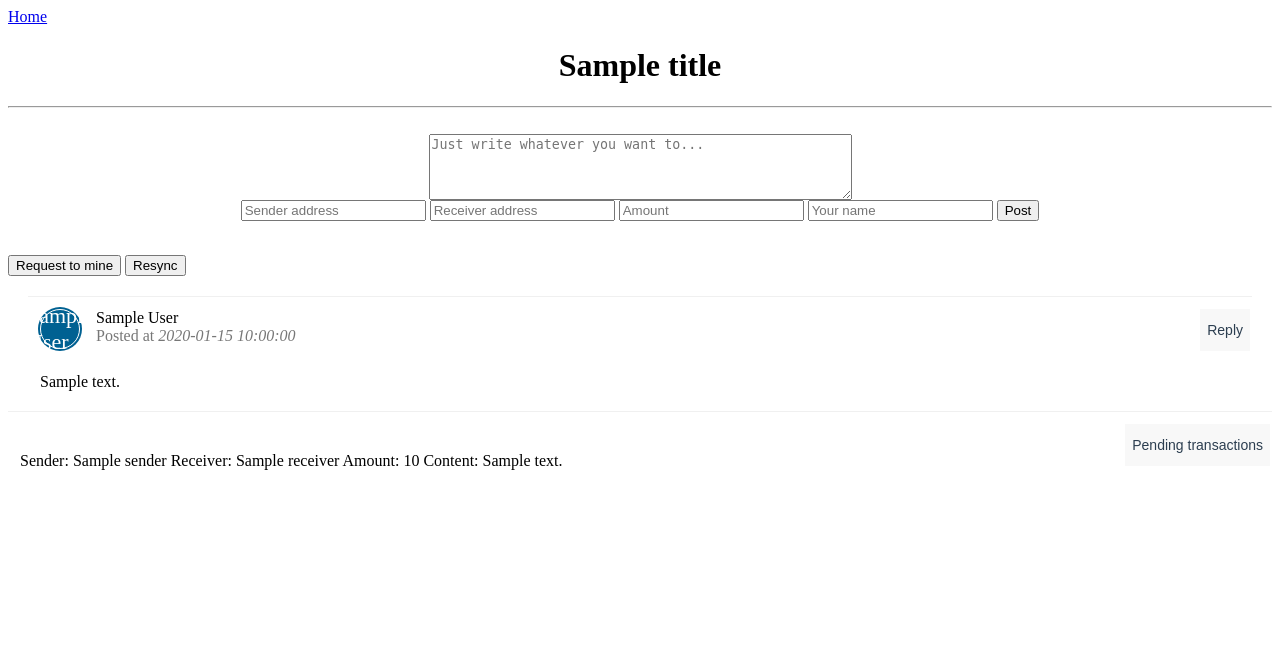
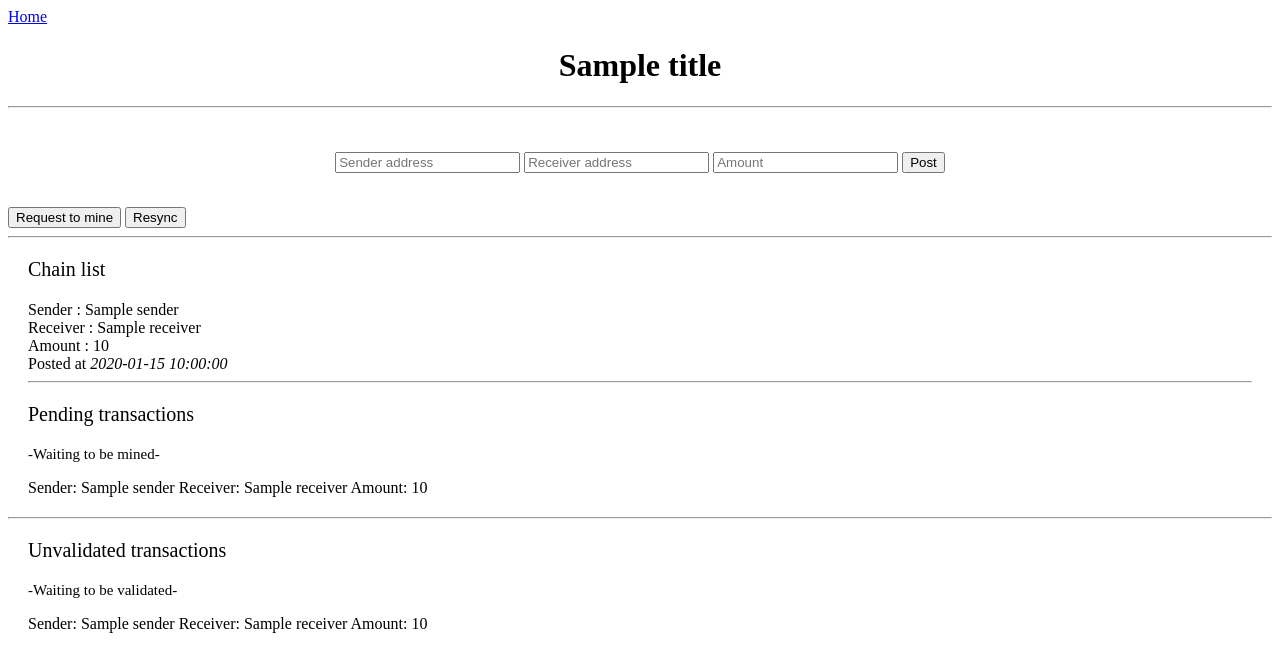
Before and after one commit to ghksdl6025/pythonblockchainapp, a Flask app: template app/templates/transaction.html in a window 1280 px wide. Shown: the top 672 px of the page. Run offline with Flask 2, Linux system fonts and the light colour scheme; the template is opened without the code that fills it: most values are stand-ins (such as "Sample title", 1, 10 or a date in 2020).

Commit message:
Update python-blockchain

```diff
--- a/app/templates/transaction.html
+++ b/app/templates/transaction.html
@@ -6,13 +6,10 @@
 
 	<center>
 	<form action="/submit" id="textform" method="post">
-	    <textarea name="content" rows="4" cols="50" placeholder="Just write whatever you want to..."></textarea>
 		<br>
 		<input type="text" name="sender" placeholder="Sender address">
 		<input type="text" name="receiver" placeholder="Receiver address">
 		<input type="text" name="amount" placeholder="Amount">
-
-	    <input type="text" name="author" placeholder="Your name">
 	    <input type="submit" value="Post">
 	</form>
 	</center>
@@ -23,100 +20,59 @@
 
 	<a href="{{node_address}}/mine" target="_blank"><button>Request to mine</button></a>
 	<a href="/transaction"><button>Resync</button></a>
+	<hr>
 
 	<div style="margin: 20px;">
+	<p style="font-size:20px">Chain list</p>
+
 
     {% for post in posts %}
     <div class="post_box">
 	   <div class="post_box-header">
-	      <div class="post_box-options"><button class="option-btn">Reply</button></div>
-	      <div style="background: rgb(0, 97, 146) none repeat scroll 0% 0%; box-shadow: rgb(0, 97, 146) 0px 0px 0px 2px;" class="post_box-avatar">{{post.author[0]}}</div>
-	      <div class="name-header">{{post.author}}</div>
+		  <div class="name-header">Sender : {{post.sender}}</div>
+		  <div class="name-header">Receiver : {{post.receiver}}</div>
+		  <div class="name-header">Amount : {{post.amount}}</div>
 	      <div class="post_box-subtitle"> Posted at <i>{{readable_time(post.timestamp)}}</i></div>
 	   </div>
 	   <div>
-	      <div class="post_box-body">
-	         <p>{{post.content}}</p>
-	      </div>
 	   </div>
 	</div>
 	{% endfor %}
 
-	<style>
-		.post_box {
-		    background: #fff;
-		    padding: 12px 0px 0px 12px;
-		    margin-top: 0px;
-		    margin-bottom: 8px;
-		    border-top: 1px solid #f0f0f0;
-		}
+	<hr>
 
-		.post_box-header {
-		    padding-bottom: 12px;
-		}
-
-		.post_box-avatar {
-		    width: 38px;
-		    height: 38px;
-		    border-radius: 50%;
-		    display: flex;
-		    justify-content: center;
-		    align-items: center;
-		    color: white;
-		    font-size: 22px;
-		    float: left;
-		    margin-right: 16px;
-		    border: 1px solid #fff;
-		    box-shadow: 0px 0px 0px 2px #f00;
-		}
-
-		.post_box-avatar::after {
-		    content:"";
-		    display:block;
-		}
-
-		.post_box-name {
-		    font-weight: bold;
-		}
-
-		.post_box-subtitle {
-		    color: #777;
-		}
-
-		.post_box-body {
-		    margin-top: 16px;
-		    margin-bottom: 8px;
-		}
-
-		.post_box-options {
-		    float: right;
-		}
-		.option-btn {
-		    background: #f8f8f8;
-		    border: none;
-		    color: #2c3e50;
-		    padding: 7px;
-		    cursor: pointer;
-		    font-size: 14px;
-		    margin-left: 2px;
-		    margin-right: 2px;
-		    outline: none;
-		    height: 42px;
-		}
-	</style>
 	</div>
 
-
-	{% for tx in txs %}
+	<div style="margin: 20px;">
+	<p style="font-size:20px">Pending transactions</p>
+	<p style="font-size:15px">-Waiting to be mined-</p>
+	{% for tx in pending_txs %}
     <div class="post_box">
-	   <div class="post_box-header">
-	      <div class="post_box-options"><button class="option-btn">Pending transactions</button></div>
-	   </div>
 	   <div>
 	      <div class="post_box-body">
-			 <p>Sender: {{tx.sender}} Receiver: {{tx.receiver}} Amount: {{tx.amount}} Content: {{tx.content}}</p>
+			 <p>Sender: {{tx.sender}} Receiver: {{tx.receiver}} Amount: {{tx.amount}}</p>
 	      </div>
 	   </div>
 	</div>
+
 	{% endfor %}
+	</div>
+	<hr>
+
+	<div style="margin: 20px;">
+	<p style="font-size:20px">Unvalidated transactions</p>
+	<p style="font-size:15px">-Waiting to be validated-</p>
+
+	{% for tx in unvalidated_txs %}
+    <div class="post_box">
+	   <div>
+	      <div class="post_box-body">
+			 <p>Sender: {{tx.sender}} Receiver: {{tx.receiver}} Amount: {{tx.amount}}</p>
+	      </div>
+	   </div>
+	</div>
+
+	{% endfor %}
+	</div>
+
 {% endblock %}
--- a/node_server.py
+++ b/node_server.py
@@ -2,7 +2,7 @@ from hashlib import sha256
 import json
 import time
 
-from flask import Flask, request
+from flask import Flask, request,flash
 import requests
 
 
@@ -27,8 +27,9 @@ class Blockchain:
     difficulty = 2
 
     def __init__(self):
-        self.unconfirmed_transactions = []
+        self.unconfirmed_transactions = {}
         self.chain = []
+        self.unvalidated_transactions = {}
 
     def create_genesis_block(self):
         """
@@ -80,11 +81,38 @@ class Blockchain:
         return computed_hash
 
     def add_new_transaction(self, transaction):
-        if float(transaction['amount']) >5:
-            print('Transaction validated')
-            self.unconfirmed_transactions.append(transaction)
+        tx_hash = sha256(json.dumps(transaction).encode()).hexdigest()
+        if tx_hash not in list(self.unvalidated_transactions.keys()):
+            self.unvalidated_transactions[tx_hash] = transaction
+
+        validation_result, validated_tx = self.tx_validation()
+        transfertoother =[]
+
+        if validation_result:
+            for validated_tx_hash in validated_tx:
+                self.unconfirmed_transactions[validated_tx_hash] = self.unvalidated_transactions[validated_tx_hash]
+                transfertoother.append(self.unvalidated_transactions[validated_tx_hash])
+                del self.unvalidated_transactions[validated_tx_hash]
+
+            return True, transfertoother
         else:
-            pass
+            return False, None
+
+    def tx_validation(self):
+        summation = 0
+        validated_tx_list =[]
+        for tx_key,tx_value in list(self.unvalidated_transactions.items()):
+            validated_tx_list.append(tx_key)
+            summation += float(tx_value[u'amount'])
+            if summation >100:
+                return True, validated_tx_list
+
+        return False, None
+
+    def add_validated_transaction(self,transaction):
+        tx_hash = sha256(json.dumps(transaction).encode()).hexdigest()
+        if tx_hash not in list(self.unconfirmed_transactions.keys()):
+            self.unconfirmed_transactions[tx_hash] = transaction
 
     @classmethod
     def is_valid_proof(cls, block, block_hash):
@@ -134,7 +162,7 @@ class Blockchain:
         proof = self.proof_of_work(new_block)
         self.add_block(new_block, proof)
 
-        self.unconfirmed_transactions = []
+        self.unconfirmed_transactions = {}
 
         return True
 
@@ -154,7 +182,9 @@ peers = set()
 @app.route('/new_transaction', methods=['POST'])
 def new_transaction():
     tx_data = request.get_json()
-    required_fields = ["author", "content"]
+    required_fields = ["sender", "receiver","amount"]
+    if float(tx_data['amount']) <0:
+        return "Invalid transaction data", 404
 
     for field in required_fields:
         if not tx_data.get(field):
@@ -162,9 +192,10 @@ def new_transaction():
 
     tx_data["timestamp"] = time.time()
 
-    blockchain.add_new_transaction(tx_data)
-    announce_new_transaction(tx_data)
-
+    add_tx_result, validated = blockchain.add_new_transaction(tx_data)
+    if add_tx_result:
+        for tx in validated:
+            announce_new_transaction(tx)
     return "Success", 201
 
 
@@ -191,6 +222,7 @@ def get_peers():
 # a command to mine from our application itself.
 @app.route('/mine', methods=['GET'])
 def mine_unconfirmed_transactions():
+
     result = blockchain.mine()
     if not result:
         return "No transactions to mine"
@@ -282,21 +314,42 @@ def verify_and_add_block():
 
     proof = block_data['hash']
     added = blockchain.add_block(block, proof)
-
+    announce_new_block(block)
     if not added:
         return "The block was discarded by the node", 400
 
+    else:
+        for tx_hash in list(block.transactions.keys()):
+            try:
+                del blockchain.unconfirmed_transactions[tx_hash]
+            except:
+                pass
+
+
+    # else:
+    #     del blockchain.unconfirmed_transactions[]
     return "Block added to the chain", 201
 
 # endpoint to add new transaction by someone else to own mining pool
-@app.route('/add_new_transaction', methods=['POST'])
+@app.route('/add_received_transaction', methods=['POST'])
 def add_transaction():
     tx_data = request.get_json()
+    tx_data = json.dumps(tx_data,ensure_ascii=False)
+    tx_data = eval(tx_data)
 
-    added = blockchain.add_new_transaction(tx_data)
+
+    tx_hash = sha256(json.dumps(tx_data).encode()).hexdigest()
+    if tx_hash in list(blockchain.unconfirmed_transactions.keys()):
+        added = False
+        pass
+    else:
+        blockchain.add_validated_transaction(tx_data)
+        announce_new_transaction(tx_data)
+        added = True
 
     if not added:
         return "Something wrong transaction is not added", 400
+
 
     return "Block added to the chain", 201
 
@@ -304,6 +357,10 @@ def add_transaction():
 @app.route('/pending_tx',methods=['GET'])
 def get_pending_tx():
     return json.dumps(blockchain.unconfirmed_transactions)
+
+@app.route('/unvalidated_tx',methods=['GET'])
+def get_unvalidated_tx():
+    return json.dumps(blockchain.unvalidated_transactions)
 
 
 def consensus():
@@ -336,7 +393,7 @@ def announce_new_transaction(tx_data):
     Other nodes store the received transaction in the unmined memory
     """
     for peer in peers:
-        url = "{}/add_new_transaction".format(peer)
+        url = "{}/add_received_transaction".format(peer)
         headers = {'Content-Type': "application/json"}
         requests.post(url,
                       data=json.dumps(tx_data),
```
Also changed, not shown: app/views.py (+25 -16 lines), containerip.txt (+6 -7 lines), docker-compose.yml (+39 -22 lines), 2 other files.
